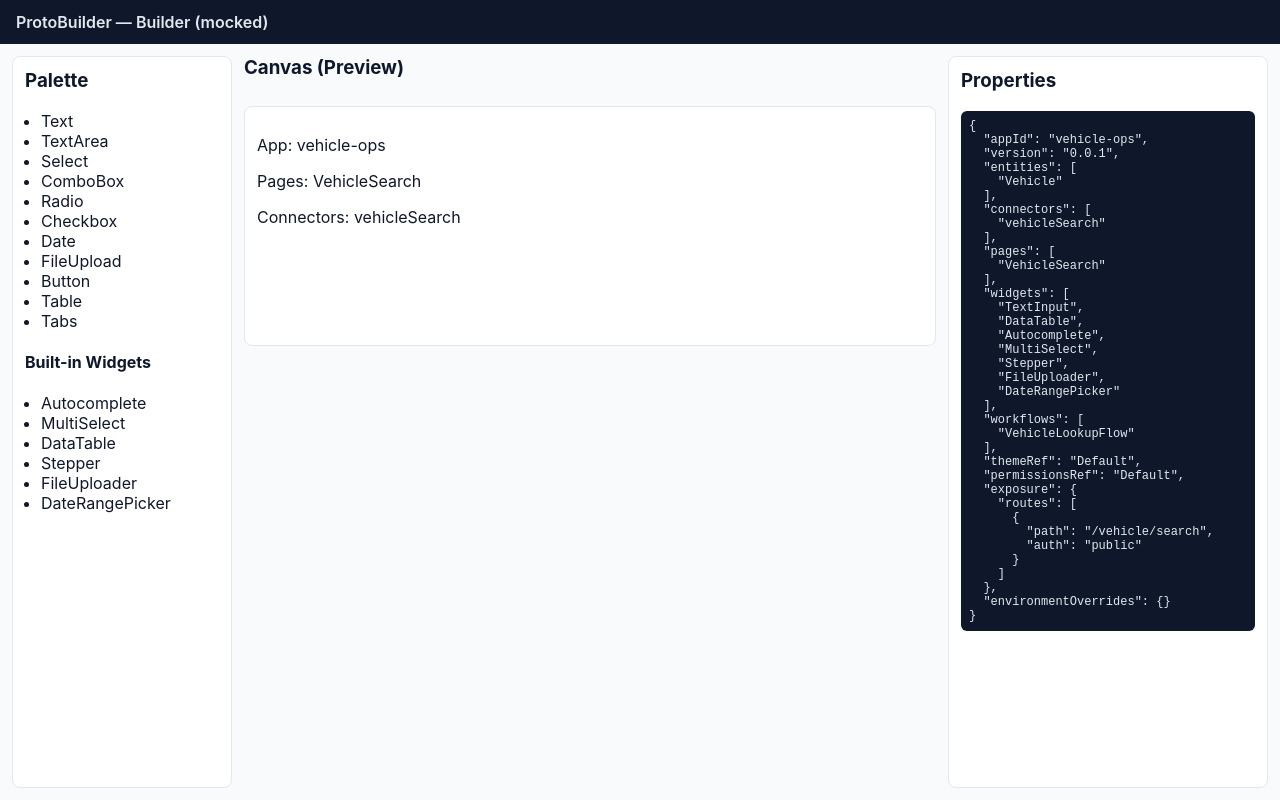
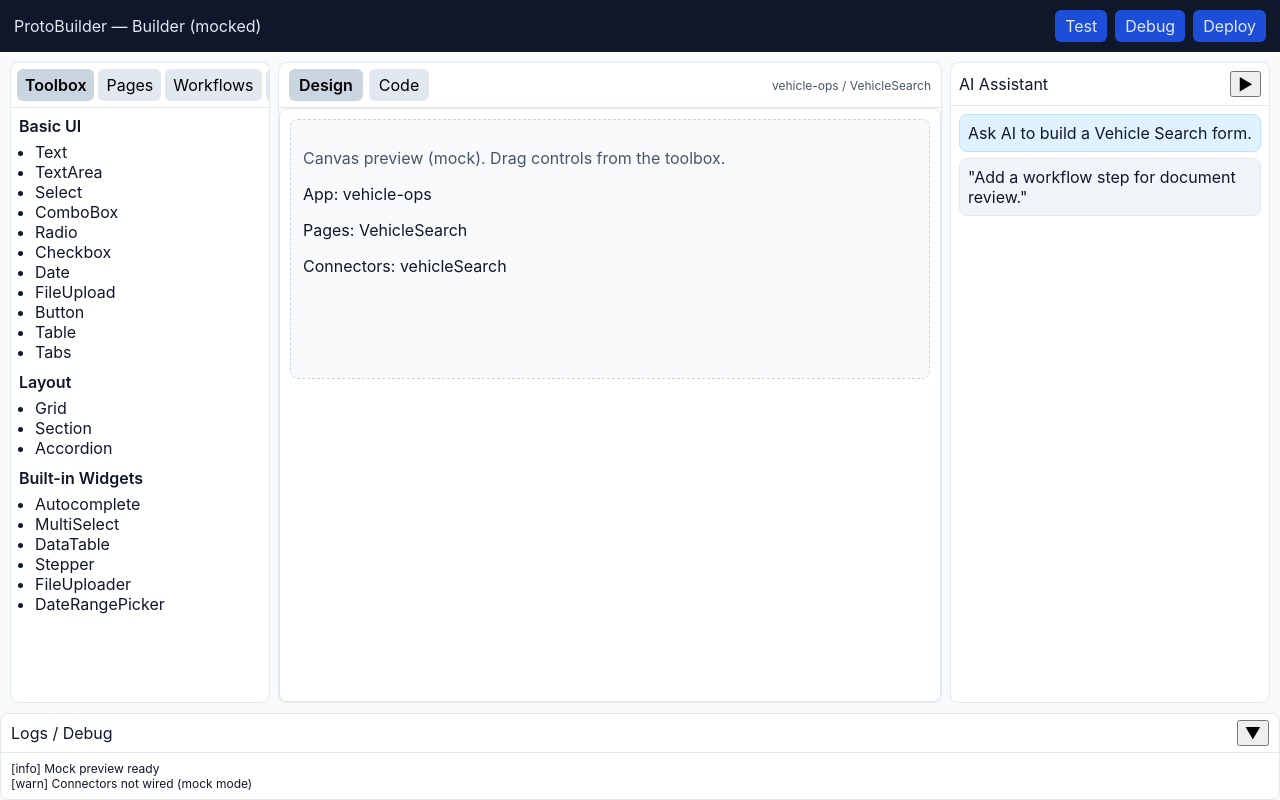
Before and after one commit to karthikeyanga/protobuilder, a React (Vite) app in the folder frontend/apps/builder/: page / in a window 1280 px wide. Built offline with nearby package versions, Linux system fonts and the light colour scheme.

Commit message:
feat: builder layout with VSCode-style panes, tabs, AI, logs

```diff
--- a/frontend/apps/builder/src/styles.css
+++ b/frontend/apps/builder/src/styles.css
@@ -13,58 +13,226 @@ body {
   display: flex;
   flex-direction: column;
   min-height: 100vh;
+  background: #f8fafc;
+  color: #0f172a;
+  font-family: -apple-system, BlinkMacSystemFont, "Segoe UI", Arial, sans-serif;
 }
 
-.header {
-  padding: 12px 16px;
+.topbar {
+  display: flex;
+  align-items: center;
+  justify-content: space-between;
+  padding: 10px 14px;
   background: #0f172a;
   color: #e2e8f0;
+}
+
+.top-actions button {
+  margin-left: 8px;
+  background: #1d4ed8;
+  color: #e2e8f0;
+  border: none;
+  padding: 6px 10px;
+  border-radius: 6px;
+  cursor: pointer;
+}
+
+.main {
+  display: grid;
+  grid-template-columns: 260px 1fr 320px;
+  gap: 8px;
+  padding: 10px;
+  flex: 1;
+}
+
+.left-pane,
+.right-pane,
+.canvas,
+.bottom-pane {
+  background: white;
+  border: 1px solid #e2e8f0;
+  border-radius: 8px;
+}
+
+.left-pane {
+  display: flex;
+  flex-direction: column;
+  overflow: hidden;
+}
+
+.left-pane.collapsed {
+  width: 48px;
+  min-width: 48px;
+}
+
+.left-tabs {
+  display: flex;
+  align-items: center;
+  gap: 4px;
+  padding: 6px;
+  border-bottom: 1px solid #e2e8f0;
+}
+
+.left-tabs button {
+  padding: 6px 8px;
+  border: none;
+  background: #e2e8f0;
+  border-radius: 6px;
+  cursor: pointer;
+}
+
+.left-tabs button.active {
+  background: #cbd5e1;
   font-weight: 600;
 }
 
-.body {
-  display: grid;
-  grid-template-columns: 220px 1fr 320px;
-  gap: 12px;
-  padding: 12px;
+.left-tabs button.collapse {
+  margin-left: auto;
+  background: transparent;
+}
+
+.left-content {
+  padding: 8px;
+  overflow: auto;
+}
+
+.group {
+  margin-bottom: 10px;
+}
+
+.group-title {
+  font-weight: 600;
+  margin-bottom: 4px;
+}
+
+.center-pane {
+  display: flex;
+  flex-direction: column;
+  border: 1px solid #e2e8f0;
+  border-radius: 8px;
+  background: white;
+}
+
+.tab-bar {
+  display: flex;
+  align-items: center;
+  justify-content: space-between;
+  padding: 6px 10px;
+  border-bottom: 1px solid #e2e8f0;
+}
+
+.tabs button {
+  padding: 6px 10px;
+  margin-right: 6px;
+  border: none;
+  border-radius: 6px;
+  background: #e2e8f0;
+  cursor: pointer;
+}
+
+.tabs button.active {
+  background: #cbd5e1;
+  font-weight: 600;
+}
+
+.breadcrumbs {
+  font-size: 12px;
+  color: #475569;
+}
+
+.canvas {
+  padding: 10px;
   flex: 1;
 }
 
-.sidebar,
-.inspector,
 .canvas-inner {
-  background: white;
-  border: 1px solid #e2e8f0;
+  min-height: 260px;
+  border: 1px dashed #cbd5e1;
   border-radius: 8px;
   padding: 12px;
+  background: #f8fafc;
 }
 
-.canvas h3,
-.sidebar h3,
-.inspector h3 {
-  margin-top: 0;
+.hint {
+  color: #475569;
 }
 
-.canvas {
+.code-view {
+  background: #0f172a;
+  color: #e2e8f0;
+  padding: 10px;
+  border-radius: 8px;
+  min-height: 260px;
+  overflow: auto;
+  font-size: 12px;
+}
+
+.right-pane {
   display: flex;
   flex-direction: column;
-  gap: 8px;
 }
 
-.canvas-inner {
-  min-height: 240px;
+.right-pane.collapsed {
+  width: 48px;
+  min-width: 48px;
 }
 
-pre {
+.right-header {
+  display: flex;
+  align-items: center;
+  justify-content: space-between;
+  padding: 8px;
+  border-bottom: 1px solid #e2e8f0;
+}
+
+.right-content {
+  padding: 8px;
+}
+
+.ai-bubble {
+  background: #e0f2fe;
+  border: 1px solid #bae6fd;
+  border-radius: 8px;
+  padding: 8px;
+  margin-bottom: 6px;
+}
+
+.ai-bubble.secondary {
+  background: #f1f5f9;
+  border-color: #e2e8f0;
+}
+
+.collapse {
+  cursor: pointer;
+}
+
+.bottom-pane {
+  border-top: 1px solid #e2e8f0;
+  background: white;
+}
+
+.bottom-pane .bottom-header {
+  display: flex;
+  align-items: center;
+  justify-content: space-between;
+  padding: 6px 10px;
+  border-bottom: 1px solid #e2e8f0;
+}
+
+.bottom-content {
+  padding: 8px 10px;
   font-size: 12px;
-  background: #0f172a;
-  color: #e2e8f0;
-  padding: 8px;
-  border-radius: 6px;
-  overflow: auto;
+}
+
+.bottom-pane.collapsed .bottom-content {
+  display: none;
 }
 
 ul {
   padding-left: 16px;
-  margin: 8px 0;
+  margin: 6px 0;
 }
+
+button {
+  font: inherit;
+}
--- a/frontend/apps/builder/src/ui/App.tsx
+++ b/frontend/apps/builder/src/ui/App.tsx
@@ -1,20 +1,14 @@
-import { useState } from 'react';
+import { useMemo, useState } from 'react';
 import type { AppConfig } from '@protobuilder/schema';
-import { mockAppConfig } from '../mocks/mock-app';
+import { mockAppConfig, mockPages, mockConnectors } from '../mocks/mock-app';
+
+type LeftTab = 'toolbox' | 'pages' | 'workflows' | 'data';
+type MainTab = 'design' | 'code';
 
 const paletteControls = [
-  'Text',
-  'TextArea',
-  'Select',
-  'ComboBox',
-  'Radio',
-  'Checkbox',
-  'Date',
-  'FileUpload',
-  'Button',
-  'Table',
-  'Tabs'
-] as const;
+  { group: 'Basic UI', items: ['Text', 'TextArea', 'Select', 'ComboBox', 'Radio', 'Checkbox', 'Date', 'FileUpload', 'Button', 'Table', 'Tabs'] },
+  { group: 'Layout', items: ['Grid', 'Section', 'Accordion'] }
+];
 
 const builtInWidgets = [
   'Autocomplete',
@@ -23,42 +17,169 @@ const builtInWidgets = [
   'Stepper',
   'FileUploader',
   'DateRangePicker'
-] as const;
+];
 
 export function App() {
   const [config] = useState<AppConfig>(mockAppConfig);
+  const [leftTab, setLeftTab] = useState<LeftTab>('toolbox');
+  const [mainTab, setMainTab] = useState<MainTab>('design');
+  const [leftCollapsed, setLeftCollapsed] = useState(false);
+  const [rightCollapsed, setRightCollapsed] = useState(false);
+  const [bottomCollapsed, setBottomCollapsed] = useState(false);
+
+  const codePreview = useMemo(
+    () => `// generated UI (placeholder)\nexport const config = ${JSON.stringify(config, null, 2)};`,
+    [config]
+  );
 
   return (
     <div className="layout">
-      <header className="header">ProtoBuilder — Builder (mocked)</header>
-      <div className="body">
-        <aside className="sidebar">
-          <h3>Palette</h3>
+      <header className="topbar">
+        <div className="logo">ProtoBuilder — Builder (mocked)</div>
+        <div className="top-actions">
+          <button type="button">Test</button>
+          <button type="button">Debug</button>
+          <button type="button">Deploy</button>
+        </div>
+      </header>
+
+      <div className="main">
+        <aside className={`left-pane ${leftCollapsed ? 'collapsed' : ''}`}>
+          <div className="left-tabs">
+            <button className={leftTab === 'toolbox' ? 'active' : ''} onClick={() => setLeftTab('toolbox')}>
+              Toolbox
+            </button>
+            <button className={leftTab === 'pages' ? 'active' : ''} onClick={() => setLeftTab('pages')}>
+              Pages
+            </button>
+            <button className={leftTab === 'workflows' ? 'active' : ''} onClick={() => setLeftTab('workflows')}>
+              Workflows
+            </button>
+            <button className={leftTab === 'data' ? 'active' : ''} onClick={() => setLeftTab('data')}>
+              Data
+            </button>
+            <button className="collapse" onClick={() => setLeftCollapsed((v) => !v)}>
+              {leftCollapsed ? '▶' : '◀'}
+            </button>
+          </div>
+
+          {!leftCollapsed && (
+            <div className="left-content">
+              {leftTab === 'toolbox' && (
+                <>
+                  {paletteControls.map((group) => (
+                    <div key={group.group} className="group">
+                      <div className="group-title">{group.group}</div>
                       <ul>
-            {paletteControls.map((c) => (
+                        {group.items.map((c) => (
                           <li key={c}>{c}</li>
                         ))}
                       </ul>
-          <h4>Built-in Widgets</h4>
+                    </div>
+                  ))}
+                  <div className="group">
+                    <div className="group-title">Built-in Widgets</div>
                     <ul>
                       {builtInWidgets.map((w) => (
                         <li key={w}>{w}</li>
                       ))}
                     </ul>
+                  </div>
+                </>
+              )}
+              {leftTab === 'pages' && (
+                <div className="group">
+                  <div className="group-title">Pages</div>
+                  <ul>
+                    {mockPages.map((p) => (
+                      <li key={p.name}>{p.name}</li>
+                    ))}
+                  </ul>
+                </div>
+              )}
+              {leftTab === 'workflows' && (
+                <div className="group">
+                  <div className="group-title">Workflows</div>
+                  <ul>
+                    <li>VehicleLookupFlow</li>
+                    <li>ClaimsReviewFlow</li>
+                    <li>Custom Task Nodes (placeholder)</li>
+                  </ul>
+                </div>
+              )}
+              {leftTab === 'data' && (
+                <div className="group">
+                  <div className="group-title">Connectors & Data</div>
+                  <ul>
+                    {mockConnectors.map((c) => (
+                      <li key={c.id}>{c.id}</li>
+                    ))}
+                    <li>DB Sources (placeholder)</li>
+                    <li>Storage Buckets (placeholder)</li>
+                  </ul>
+                </div>
+              )}
+            </div>
+          )}
         </aside>
-        <main className="canvas">
-          <h3>Canvas (Preview)</h3>
+
+        <section className="center-pane">
+          <div className="tab-bar">
+            <div className="tabs">
+              <button className={mainTab === 'design' ? 'active' : ''} onClick={() => setMainTab('design')}>
+                Design
+              </button>
+              <button className={mainTab === 'code' ? 'active' : ''} onClick={() => setMainTab('code')}>
+                Code
+              </button>
+            </div>
+            <div className="breadcrumbs">vehicle-ops / VehicleSearch</div>
+          </div>
+
+          <div className="canvas">
+            {mainTab === 'design' ? (
               <div className="canvas-inner">
+                <p className="hint">Canvas preview (mock). Drag controls from the toolbox.</p>
                 <p>App: {config.appId}</p>
                 <p>Pages: {config.pages.join(', ') || '—'}</p>
                 <p>Connectors: {config.connectors.join(', ') || '—'}</p>
               </div>
-        </main>
-        <aside className="inspector">
-          <h3>Properties</h3>
-          <pre>{JSON.stringify(config, null, 2)}</pre>
+            ) : (
+              <pre className="code-view">{codePreview}</pre>
+            )}
+          </div>
+        </section>
+
+        <aside className={`right-pane ${rightCollapsed ? 'collapsed' : ''}`}>
+          <div className="right-header">
+            <span>AI Assistant</span>
+            <button className="collapse" onClick={() => setRightCollapsed((v) => !v)}>
+              {rightCollapsed ? '◀' : '▶'}
+            </button>
+          </div>
+          {!rightCollapsed && (
+            <div className="right-content">
+              <div className="ai-bubble">Ask AI to build a Vehicle Search form.</div>
+              <div className="ai-bubble secondary">"Add a workflow step for document review."</div>
+            </div>
+          )}
         </aside>
       </div>
+
+      <footer className={`bottom-pane ${bottomCollapsed ? 'collapsed' : ''}`}>
+        <div className="bottom-header">
+          <span>Logs / Debug</span>
+          <button className="collapse" onClick={() => setBottomCollapsed((v) => !v)}>
+            {bottomCollapsed ? '▲' : '▼'}
+          </button>
+        </div>
+        {!bottomCollapsed && (
+          <div className="bottom-content">
+            <div>[info] Mock preview ready</div>
+            <div>[warn] Connectors not wired (mock mode)</div>
+          </div>
+        )}
+      </footer>
     </div>
   );
 }
```
Lines whose indentation alone changed are shown as unchanged.
